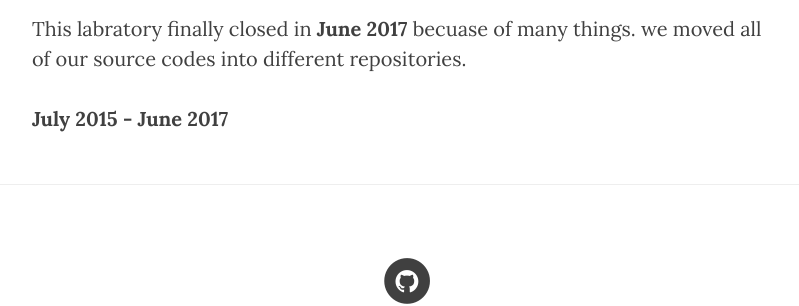
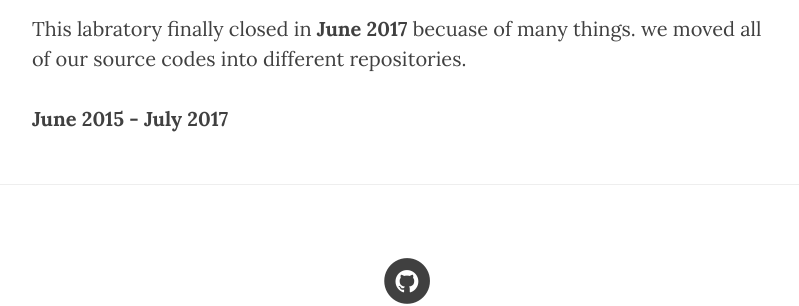
Before and after one commit to AoLab/AoLab.github.io, a Jekyll site: the page built from about.md, in a window 1280 px wide. Shown: the part 604-910 px from the top of the page, without its empty margins (233-1032 px from the left). Built offline with Jekyll 4.4.1, drawn with Linux system fonts in a browser that asks for light colours; nearby versions of some CDN libraries.

Commit message:
Corrects date.

```diff
--- a/about.md
+++ b/about.md
@@ -9,4 +9,4 @@ This group intend to create an Internet of Things Platform for Amirkabir Univers
 This labratory finally closed in **June 2017** becuase of many things. we moved all of our source codes
 into different repositories.
 
-**July 2015 - June 2017**
+**June 2015 - July 2017**
```
